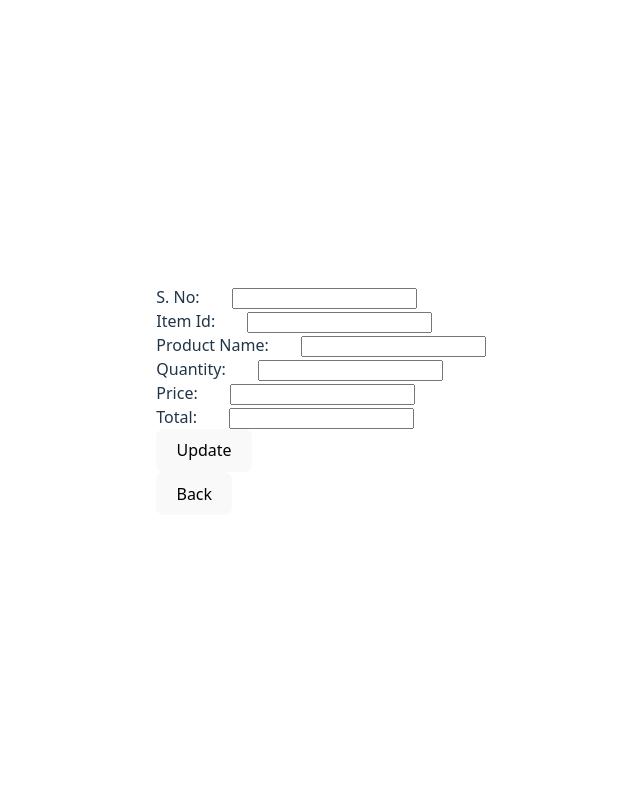
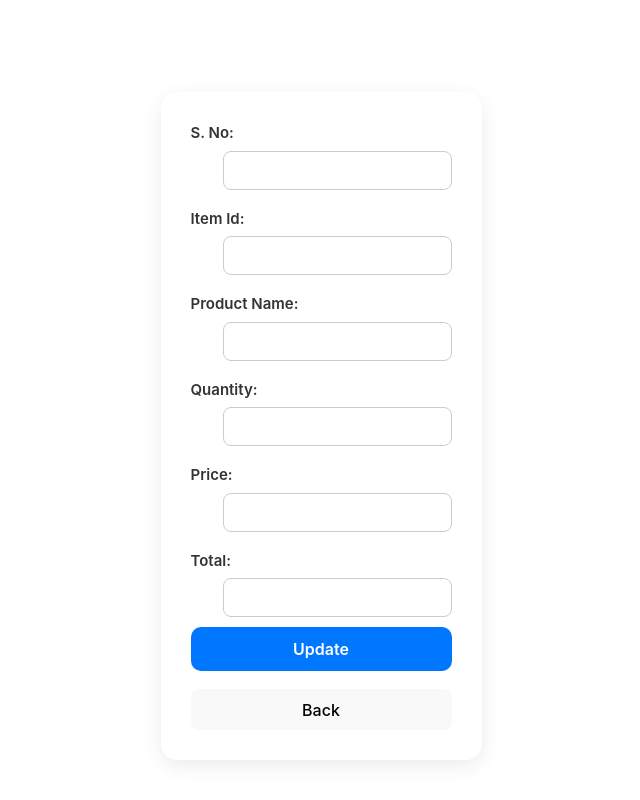
Before and after one commit to JeslinJohn/billing-app, a React (Vite) app in the folder BillingApp-Frontend/: page /edit/1 in a window 1280 px wide. Shown: the top 800 px of the page, without its empty margins (319-959 px from the left). Built offline with nearby package versions, Linux system fonts and the light colour scheme.

Commit message:
Add styling for error messages and form elements

```diff
--- a/BillingApp-Frontend/src/App.css
+++ b/BillingApp-Frontend/src/App.css
@@ -51,3 +51,231 @@ td {
 input {
   margin-left: 2rem;
 }
+/* CSS */
+/* Container */
+.error {
+  display: flex;
+  flex-direction: column;
+  align-items: center;
+  margin: 2rem auto;
+  padding: 1.5rem;
+  width: 90%;
+  max-width: 1000px;
+  background-color: #ffffff;
+  border-radius: 12px;
+  box-shadow: 0 4px 10px rgba(0, 0, 0, 0.1);
+}
+
+/* Error message */
+.error_message {
+  color: #fff;
+  background-color: #e74c3c;
+  font-weight: 600;
+  padding: 1rem 2rem;
+  border-radius: 8px;
+  width: 100%;
+  text-align: center;
+  margin-bottom: 1rem;
+}
+
+/* Table */
+.tab {
+  width: 100%;
+  border-collapse: collapse;
+  margin-bottom: 2rem;
+  font-size: 0.95rem;
+  background-color: #fafafa;
+  border-radius: 8px;
+  overflow: hidden;
+}
+
+/* Table Header */
+.header th {
+  background-color: #007bff;
+  color: white;
+  padding: 12px 16px;
+  text-align: left;
+  font-weight: 600;
+}
+
+/* Table Body */
+.tab_body td {
+  padding: 10px 14px;
+  border-bottom: 1px solid #e0e0e0;
+  text-align: left;
+}
+
+/* Row Hover */
+.tab_body tr:hover {
+  background-color: #f2f8ff;
+  transition: background-color 0.2s ease-in-out;
+}
+
+/* Action Icons */
+.edit,
+.delete,
+.add,
+.clear {
+  width: 28px;
+  height: 28px;
+  cursor: pointer;
+  transition: transform 0.2s ease, opacity 0.2s ease;
+}
+
+/* Hover Effects */
+.edit:hover {
+  transform: scale(1.15);
+  opacity: 0.8;
+}
+.delete:hover {
+  transform: scale(1.15);
+  opacity: 0.8;
+}
+.add:hover,
+.clear:hover {
+  transform: scale(1.2);
+  opacity: 0.9;
+}
+
+/* Add and Clear Buttons */
+.add,
+.clear {
+  position: fixed;
+  bottom: 30px;
+  width: 48px;
+  height: 48px;
+  background-color: white;
+  border-radius: 50%;
+  box-shadow: 0 4px 8px rgba(0, 0, 0, 0.2);
+  padding: 8px;
+}
+
+.add {
+  right: 90px;
+}
+
+.clear {
+  right: 30px;
+}
+
+/* Responsive */
+@media (max-width: 768px) {
+  .tab {
+    font-size: 0.8rem;
+  }
+  .header th,
+  .tab_body td {
+    padding: 8px;
+  }
+  .add,
+  .clear {
+    width: 40px;
+    height: 40px;
+  }
+}
+
+/* ADDItem & EditItem  */
+/* Container */
+.add-item-container {
+  max-width: 600px;
+  margin: 60px auto;
+  padding: 30px;
+  background: #ffffff;
+  border-radius: 16px;
+  box-shadow: 0 6px 20px rgba(0, 0, 0, 0.08);
+  font-family: "Inter", sans-serif;
+}
+
+/* Error message */
+.error_msg {
+  background-color: #ffe5e5;
+  color: #b30000;
+  border: 1px solid #ffb3b3;
+  padding: 12px 16px;
+  border-radius: 8px;
+  margin-bottom: 20px;
+  text-align: center;
+  font-weight: 500;
+}
+
+/* Form */
+.form {
+  display: flex;
+  flex-direction: column;
+  gap: 18px;
+}
+
+/* Input group */
+.form_input label {
+  display: flex;
+  flex-direction: column;
+  font-weight: 600;
+  color: #333;
+  font-size: 15px;
+}
+
+/* Input fields */
+.form_input input {
+  margin-top: 6px;
+  padding: 10px 14px;
+  border: 1px solid #ccc;
+  border-radius: 8px;
+  font-size: 15px;
+  outline: none;
+  transition: all 0.2s ease;
+}
+
+.form_input input:focus {
+  border-color: #0077ff;
+  box-shadow: 0 0 0 3px rgba(0, 119, 255, 0.2);
+}
+
+/* Validation error text */
+.form_input span {
+  color: #d8000c;
+  font-size: 13px;
+  margin-top: 4px;
+}
+
+/* Submit button */
+.form_submit {
+  width: 100%;
+  background: #0077ff;
+  color: white;
+  border: none;
+  border-radius: 10px;
+  padding: 12px;
+  font-size: 16px;
+  font-weight: 600;
+  cursor: pointer;
+  transition: background 0.3s ease, transform 0.1s ease;
+  margin-top: 10px;
+}
+
+.form_submit:hover {
+  background: #005fcc;
+}
+
+.form_submit:disabled {
+  background: #9dbdf5;
+  cursor: not-allowed;
+}
+
+/* Responsive adjustments */
+@media (max-width: 480px) {
+  .add-item-container {
+    padding: 20px;
+  }
+
+  .form_input label {
+    font-size: 14px;
+  }
+
+  .form_input input {
+    font-size: 14px;
+  }
+
+  .form_submit {
+    font-size: 15px;
+  }
+}
```
